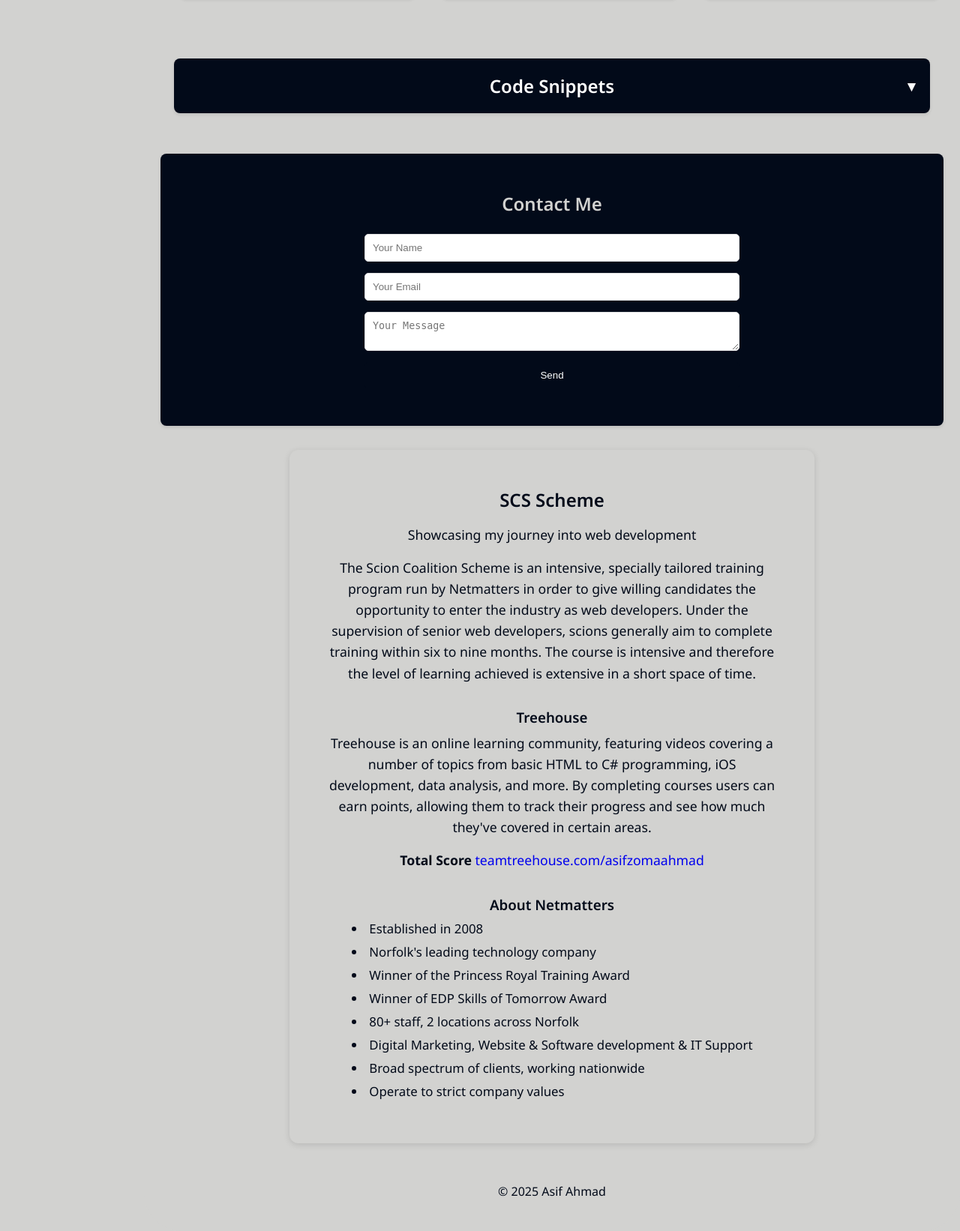
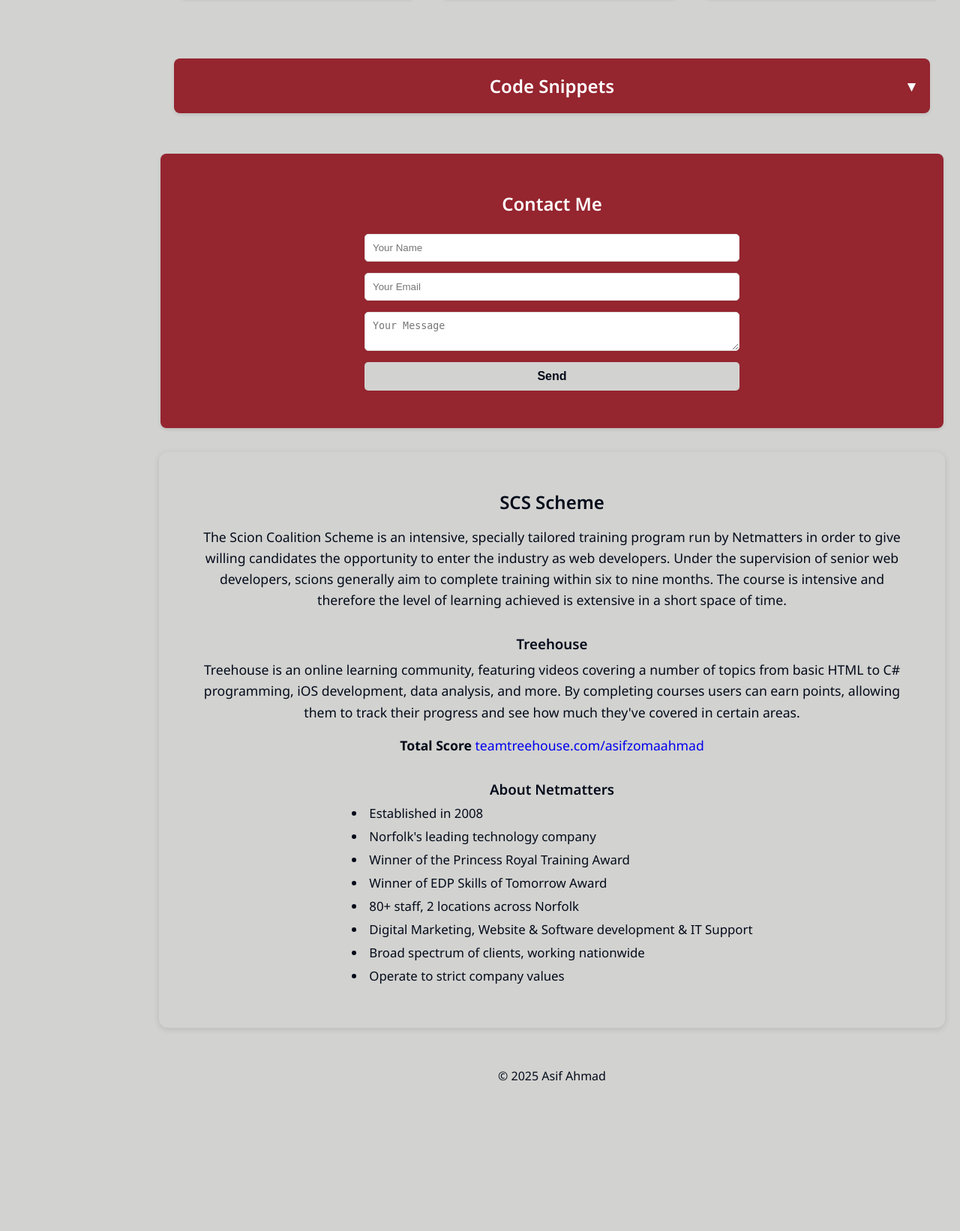
Before and after one commit to asifzoma/Asif-Ahmad--Profile, a PHP site: page / in a window 1280 px wide. Shown: the part 1509-3151 px from the top of the page at 75% size. After the commit the page ends 2951 px from the top, so only its background shows below. Run offline with PHP 8.4, Linux system fonts and the light colour scheme; some libraries are stand-ins or nearby versions.

Commit message:
stylistic changes to portfolio
stylistic changes to portfolio

```diff
--- a/css/style.css
+++ b/css/style.css
@@ -429,7 +429,9 @@
     transform: scale(0.33);
   }
   .image-container {
-    transform: scale(1.5);
+    margin-bottom: 20px;
+    z-index: -50;
+    transform: scale(1);
     transform-origin: center center;
     overflow: hidden;
   }
@@ -600,7 +602,6 @@
 
 @media (max-width: 792px) {
   .snippets-container {
-    flex-direction: column;
     align-items: center;
     margin-left: 0;
   }
@@ -979,7 +980,7 @@
   width: 100%;
   margin: 2rem 0;
   padding: 20px 50px;
-  background-color: #020a19;
+  background-color: #95252f;
   border-radius: 8px;
   box-shadow: 0 2px 4px rgba(0, 0, 0, 0.1);
 }
@@ -1049,7 +1050,7 @@
   padding: 50px;
   border-radius: 12px;
   box-shadow: 0 2px 8px rgba(0, 0, 0, 0.12);
-  max-width: 700px;
+  max-width: 10000px;
   width: 100%;
   text-align: center;
   margin: 0 auto;
@@ -1087,3 +1088,34 @@
 .scion-scheme-section .scion-card li {
   margin-bottom: 0.5rem;
 }
+
+#contact, .contact {
+  background-color: #95252f;
+  border-radius: 8px;
+  box-shadow: 0 2px 4px rgba(0, 0, 0, 0.1);
+  margin: 2px;
+  color: #020a19;
+  text-align: center;
+  padding: 50px;
+}
+
+#contact h2, .contact h2 {
+  color: #fff;
+}
+
+.contact form button[type="submit"] {
+  background-color: #d2d2d0;
+  color: #020a19;
+  padding: 10px 20px;
+  border: none;
+  cursor: pointer;
+  border-radius: 5px;
+  font-size: 1rem;
+  font-weight: 600;
+  transition: background 0.3s, color 0.3s;
+}
+
+.contact form button[type="submit"]:hover {
+  background-color: #b9b9b6;
+  color: #020a19;
+}
--- a/index.html
+++ b/index.html
@@ -270,8 +270,7 @@
             <section class="scion-scheme-section" id="scion-scheme-section">
                 <div class="scion-card">
                     <h2 style="text-align:center;">SCS Scheme</h2>
-                    <p>Showcasing my journey into web development</p>
-                    <p>
+                     <p>
                         The Scion Coalition Scheme is an intensive, specially tailored training program run by Netmatters in order to give willing candidates the opportunity to enter the industry as web developers. Under the supervision of senior web developers, scions generally aim to complete training within six to nine months. The course is intensive and therefore the level of learning achieved is extensive in a short space of time.
                     </p>
                     <h3>Treehouse</h3>
--- a/scss/components/_code-snippets.scss
+++ b/scss/components/_code-snippets.scss
@@ -126,7 +126,7 @@
 
 @media (max-width: 792px) {
     .snippets-container {
-        flex-direction: column;
+
         align-items: center;
         margin-left: 0;
     }
--- a/scss/components/_layout.scss
+++ b/scss/components/_layout.scss
@@ -397,7 +397,9 @@
     }
 
     .image-container {
-        transform: scale(1.5); // Zoom in by 50%
+        margin-bottom: 20px;
+        z-index: -50;
+        transform: scale(1); // Zoom in by 50%
         transform-origin: center center;
         overflow: hidden;
     }
--- a/scss/style.scss
+++ b/scss/style.scss
@@ -380,7 +380,7 @@
     width: 100%;
     margin: 2rem 0;
     padding: 20px 50px;
-    background-color: $primary-color;
+    background-color: $secondary-color;
     border-radius: 8px;
     box-shadow: 0 2px 4px rgba(0, 0, 0, 0.1);
 
@@ -451,7 +451,7 @@
         padding: 50px;
         border-radius: 12px;
         box-shadow: 0 2px 8px rgba(0, 0, 0, 0.12);
-        max-width: 700px;
+        max-width: 10000px;
         width: 100%;
         text-align: center;
         margin: 0 auto;
@@ -486,3 +486,34 @@
         }
     }
 }
+
+#contact, .contact {
+    background-color: $secondary-color;
+    border-radius: 8px;
+    box-shadow: 0 2px 4px rgba(0, 0, 0, 0.1);
+    margin: 2px;
+    color: $primary-color;
+    text-align: center;
+    padding: 50px;
+
+    h2 {
+        color: #fff;
+    }
+}
+
+.contact form button[type="submit"] {
+    background-color: $background-color;
+    color: $primary-color;
+    padding: 10px 20px;
+    border: none;
+    cursor: pointer;
+    border-radius: 5px;
+    font-size: 1rem;
+    font-weight: 600;
+    transition: background 0.3s, color 0.3s;
+}
+
+.contact form button[type="submit"]:hover {
+    background-color: darken($background-color, 10%);
+    color: $primary-color;
+}
```
